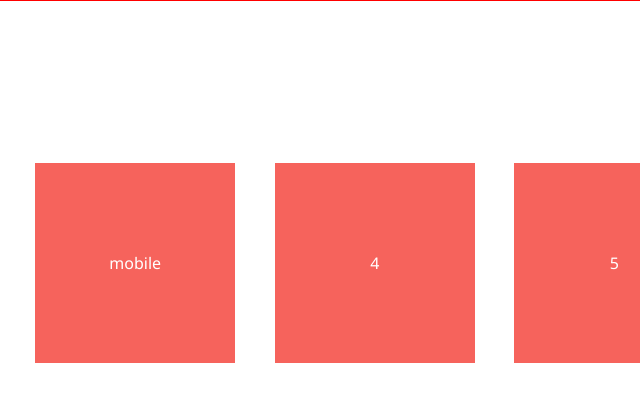
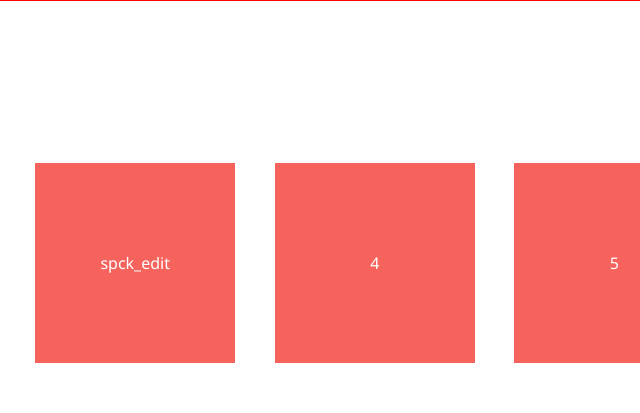
Before and after one commit to gokulkkd/filtertabs, a plain HTML site: page index.html in a window 1280 px wide. Shown: the top 413 px of the page, 495-1135 px from the left. Drawn offline with nearby package versions, Linux system fonts and the light colour scheme.

Commit message:
update index.html

```diff
--- a/index.html
+++ b/index.html
@@ -23,7 +23,7 @@
                     <div data-tags="cat" class="grid-container for-content" id="tab2">
                         <div class="grid-item">test</div>
                         <div class="grid-item">2_test</div>
-                        <div class="grid-item">mobile</div>
+                        <div class="grid-item">spck_edit</div>
                         <div class="grid-item">4</div>
                         <div class="grid-item">5</div>
                     </div>
```
